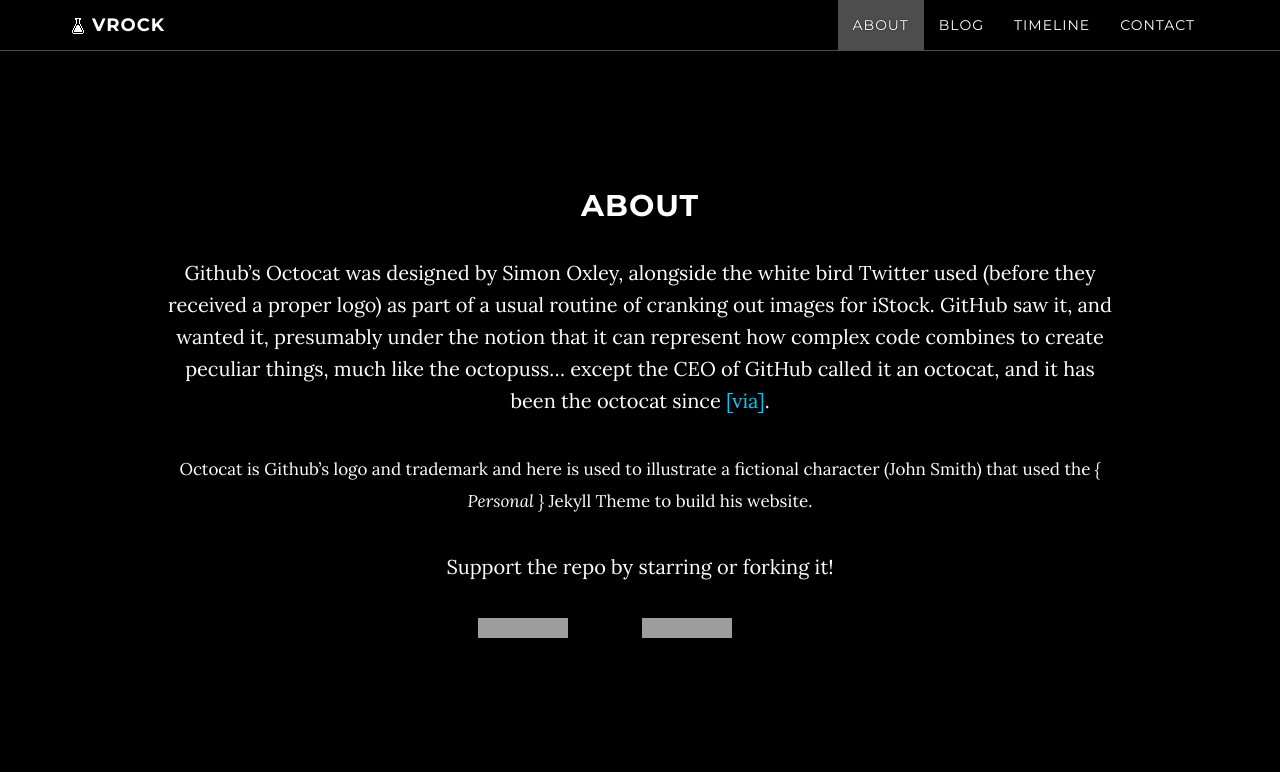
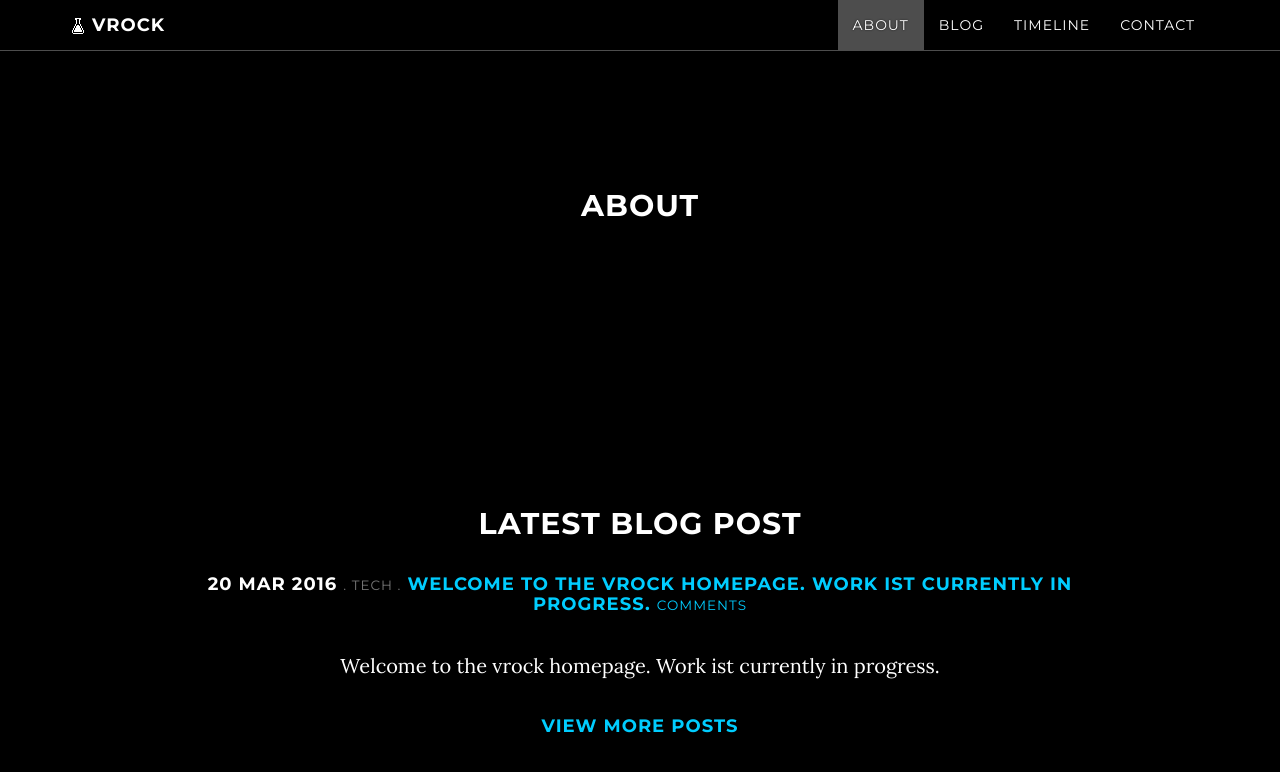
Before and after one commit to team-vrock/team-vrock.github.io, a Jekyll site: the page built from index.html, in a window 1280 px wide and 900 px high, scrolled down 961 px. Shown: the top 772 px of the window. Built offline with Jekyll 4.4.1, drawn with Linux system fonts in a browser that asks for light colours; nearby versions of some CDN libraries; comment, search, counter and statistics services are not loaded; grey boxes are pictures that could not be loaded.

Commit message:
changed config.yml

```diff
--- a/about.html
+++ b/about.html
@@ -4,15 +4,3 @@
 title: About
 ---
 ## About
-
-Github's Octocat was designed by Simon Oxley, alongside the white bird Twitter used (before they received a proper logo) as part of a usual routine of cranking out images for iStock. GitHub saw it, and wanted it, presumably under the notion that it can represent how complex code combines to create peculiar things, much like the octopuss... except the CEO of GitHub called it an octocat, and it has been the octocat since <a href="https://www.quora.com/GitHub/What-is-the-story-behind-GitHub%E2%80%99s-octocat-mascot" target="_blank">[via]</a>.
-
-<small>
-Octocat is Github's logo and trademark and here is used to illustrate a fictional character (John Smith) that used the *{ Personal }* Jekyll Theme to build his website.
-</small>
-
-Support the repo by starring or forking it!
-
-<iframe src="https://ghbtns.com/github-btn.html?user=panossakkos&repo=personal-jekyll-theme&type=star&count=true&size=large" frameborder="0" scrolling="0" width="160px" height="30px"></iframe>
-
-<iframe src="https://ghbtns.com/github-btn.html?user=panossakkos&repo=personal-jekyll-theme&type=fork&count=true&size=large" frameborder="0" scrolling="0" width="160px" height="30px"></iframe>
```
Also changed, not shown: 2 other files.
